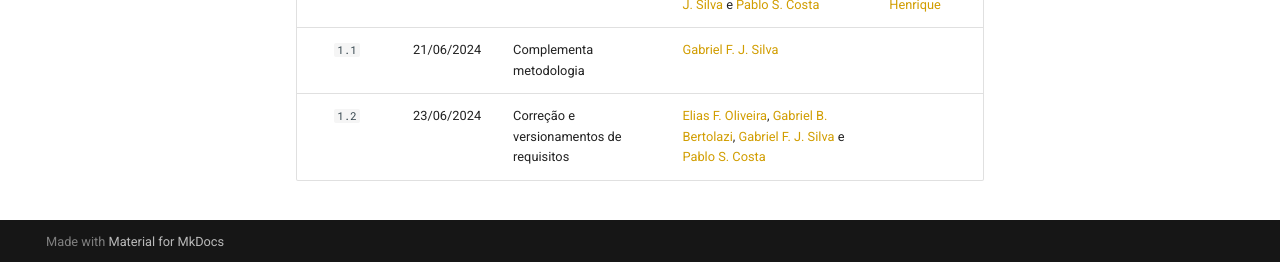
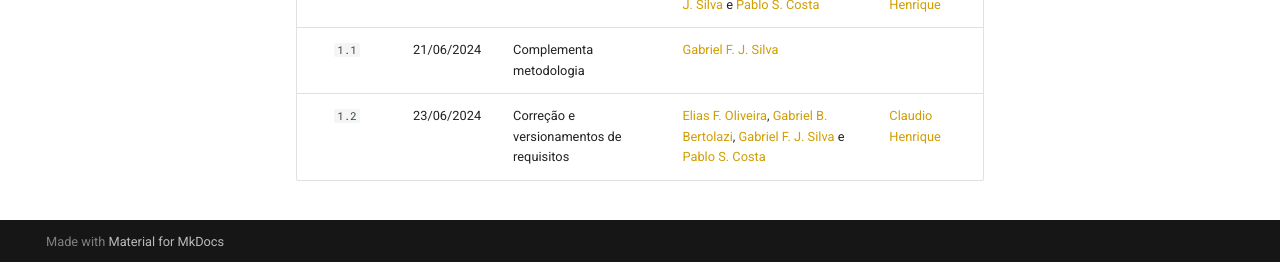
Before and after one commit to Requisitos-de-Software/2024.1-Serasa, an MkDocs documentation site: the page built from docs/elicitacao/tecnicas/analise-documental.md, in a window 1280 px wide and 900 px high, scrolled down 8455 px. Shown: the part 635-897 px from the top of the window. Built offline with MkDocs 1.6.1 and Material for MkDocs 9.7.7, drawn with Linux system fonts in a browser that asks for light colours; comment, search, counter and statistics services are not loaded.

Commit message:
Update analise-documental.md

```diff
--- a/docs/elicitacao/tecnicas/analise-documental.md
+++ b/docs/elicitacao/tecnicas/analise-documental.md
@@ -238,7 +238,7 @@ Na Tabela 7 estão os requisitos elicitados para a loja online dos correios.
 | :----: | :--: | --------- | ----------- | ------ |
 | `1.0`  | 20/05/2024 | Criação do documento | [Gabriel B. Bertolazi][GabrielBGH], [Gabriel F. J. Silva][GabrielFGH] e [Pablo S. Costa][PabloGH]  | [Claudio Henrique](ClaudioGH)  |
 | `1.1`  | 21/06/2024 | Complementa metodologia | [Gabriel F. J. Silva][GabrielFGH] |  |
-| `1.2`  | 23/06/2024 | Correção e versionamentos de requisitos | [Elias F. Oliveira][EliasGH], [Gabriel B. Bertolazi][GabrielBGH], [Gabriel F. J. Silva][GabrielFGH] e [Pablo S. Costa][PabloGH] |  |
+| `1.2`  | 23/06/2024 | Correção e versionamentos de requisitos | [Elias F. Oliveira][EliasGH], [Gabriel B. Bertolazi][GabrielBGH], [Gabriel F. J. Silva][GabrielFGH] e [Pablo S. Costa][PabloGH] |[Claudio Henrique][ClaudioGH]  |
 
 [ClaudioGH]: https://github.com/claudiohsc
 [DaniloGH]: https://github.com/Danilo-Carvalho-Antunes
```
